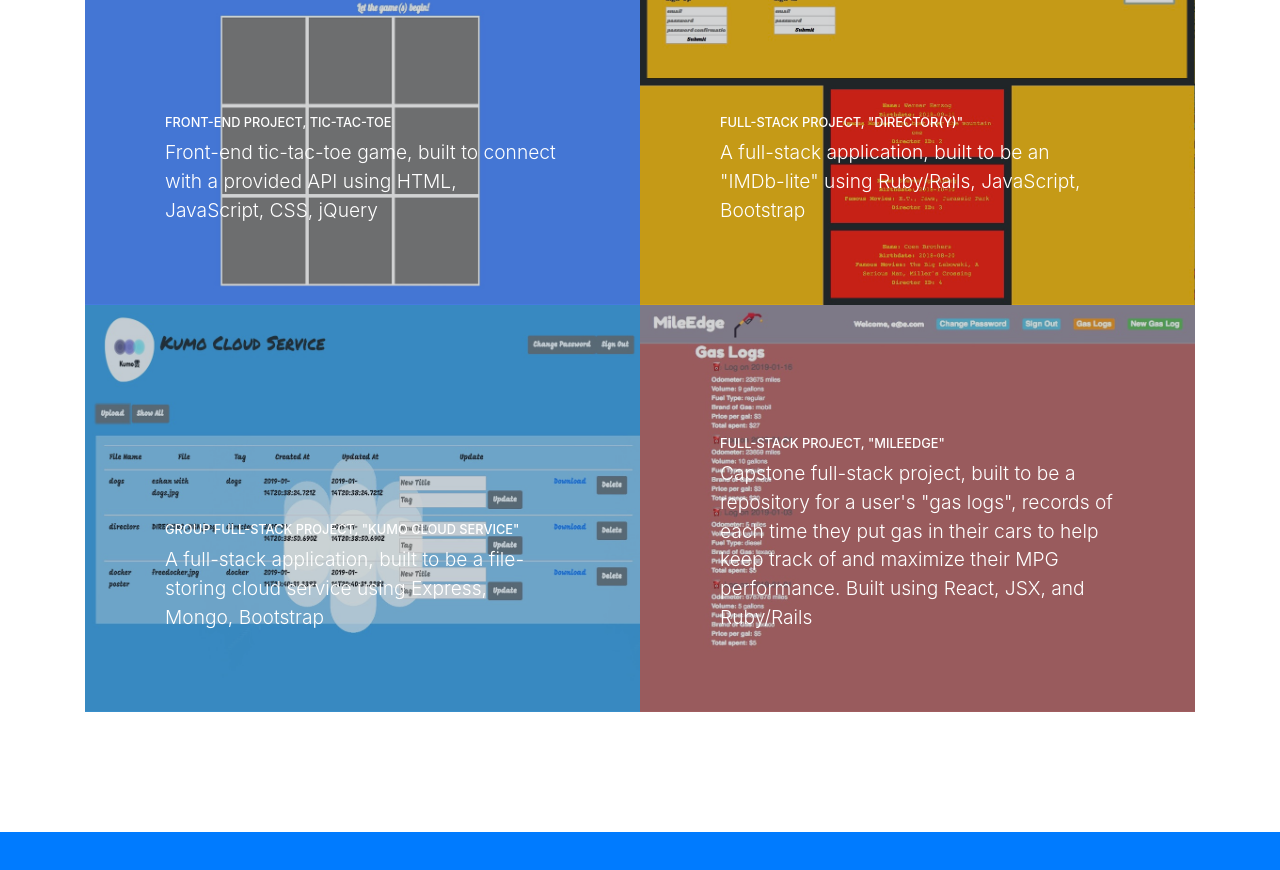
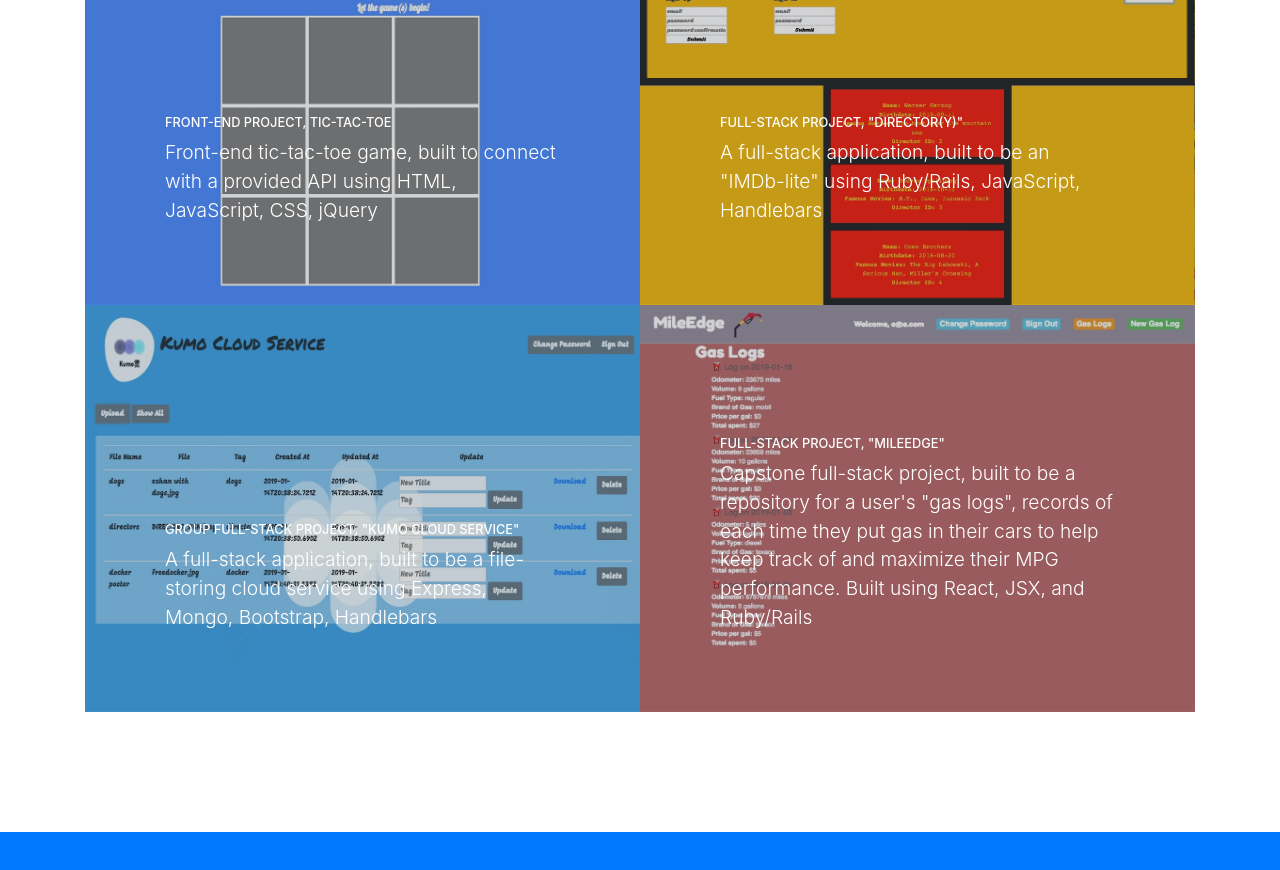
Before and after one commit to ecmisra/ecmisra-portfolio, a website with bundled scripts: page index.html in a window 1280 px wide. Shown: the part 2880-3750 px from the top of the page. Built offline with nearby package versions, Linux system fonts and the light colour scheme; files whose address does not match are found by name.

Commit message:
update projects section

```diff
--- a/index.html
+++ b/index.html
@@ -264,7 +264,7 @@
               <span class="caption">
                 <span class="caption-content">
                   <h2>Full-Stack Project, "Director(y)"</h2>
-                  <p class="mb-0">A full-stack application, built to be an "IMDb-lite" using Ruby/Rails, JavaScript, Bootstrap</p>
+                  <p class="mb-0">A full-stack application, built to be an "IMDb-lite" using Ruby/Rails, JavaScript, Handlebars</p>
                 </span>
               </span>
               <img class="img-fluid" src="img/directory.jpg" alt="">
@@ -275,7 +275,7 @@
               <span class="caption">
                 <span class="caption-content">
                   <h2>Group Full-Stack Project, "Kumo Cloud Service"</h2>
-                  <p class="mb-0">A full-stack application, built to be a file-storing cloud service using Express, Mongo, Bootstrap</p>
+                  <p class="mb-0">A full-stack application, built to be a file-storing cloud service using Express, Mongo, Bootstrap, Handlebars</p>
                 </span>
               </span>
               <img class="img-fluid" src="img/kumo.jpg" alt="">
```
